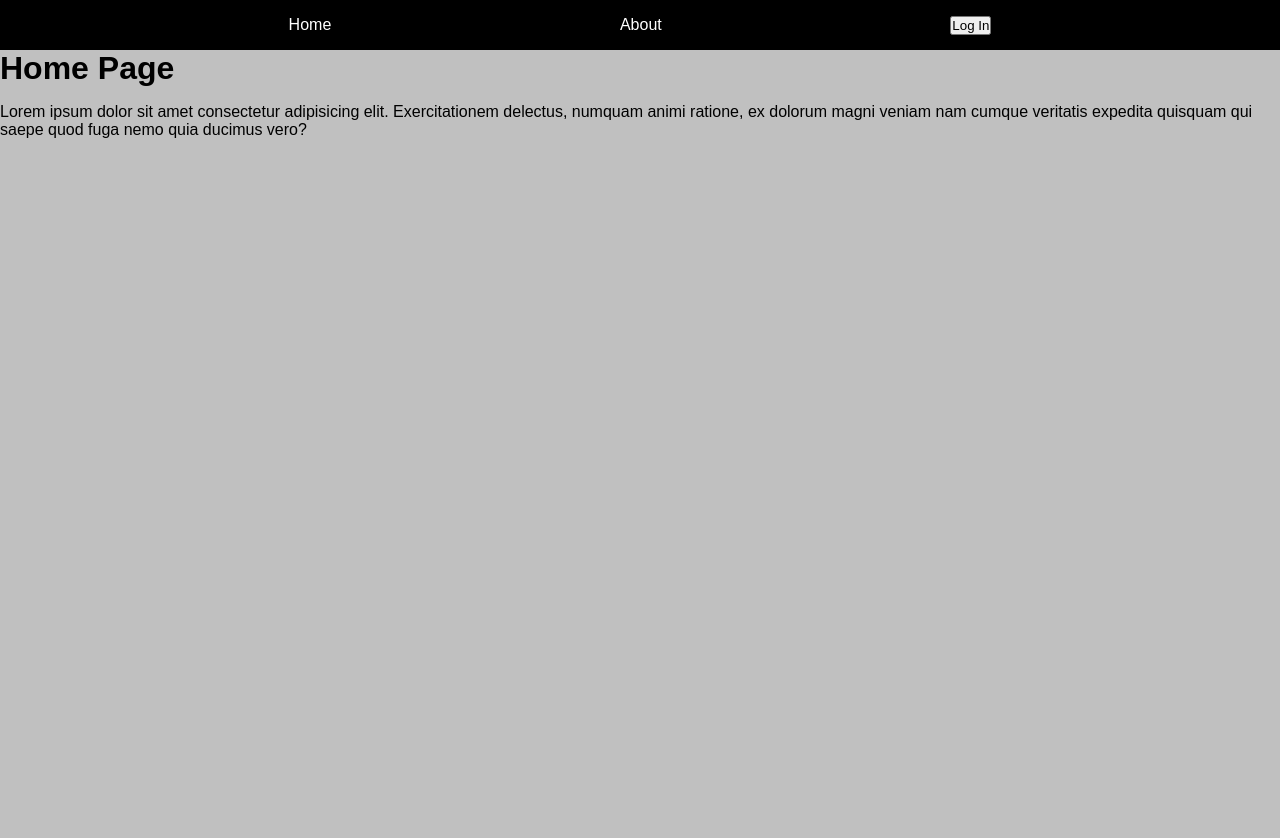
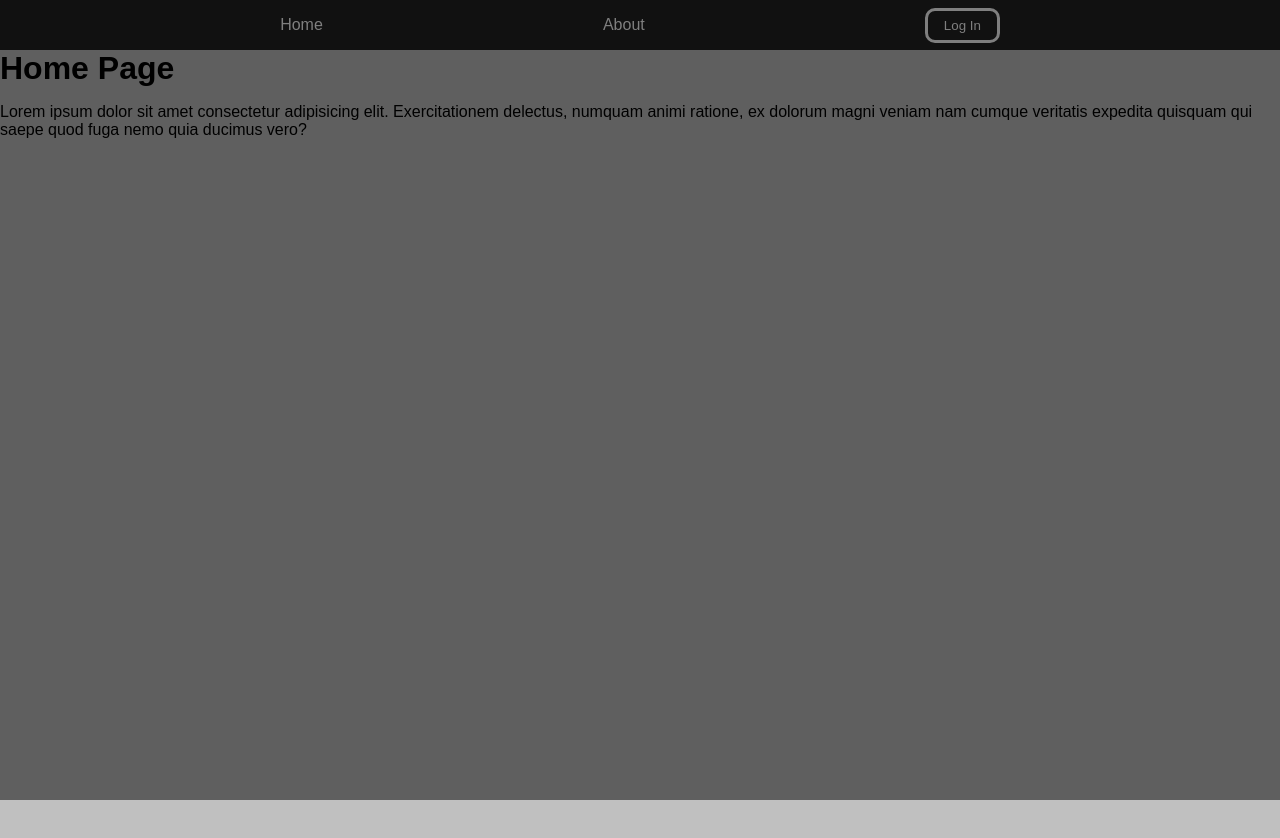
Before and after one commit to PJIceskull/User-Feedback, a website: page index.html in a window 1280 px wide. Drawn offline with Linux system fonts and the light colour scheme.

Commit message:
add styles to modal id

```diff
--- a/css/styles.css
+++ b/css/styles.css
@@ -27,7 +27,7 @@ p {
 
 nav {
   height: 50px;
-  background-color: #000;
+  background-color: #222;
   display: flex;
   align-items: center;
   justify-content: space-evenly;
@@ -36,5 +36,32 @@ nav a {
   color: #fff;
   text-decoration: none;
 }
+nav a:hover {
+  color: orangered;
+}
+nav .login {
+  border: 3px solid #fff;
+  border-radius: 10px;
+  color: #fff;
+  background-color: #222;
+  height: 35px;
+  width: 75px;
+  cursor: pointer;
+}
+nav .login:hover {
+  border-color: orangered;
+  color: orangered;
+}
+
+#modal {
+  position: fixed;
+  background-color: rgba(0, 0, 0, 0.5);
+  height: 100%;
+  width: 100vw;
+  top: 0;
+  display: flex;
+  align-items: center;
+  justify-content: space-evenly;
+}
 
 /*# sourceMappingURL=styles.css.map */
```
